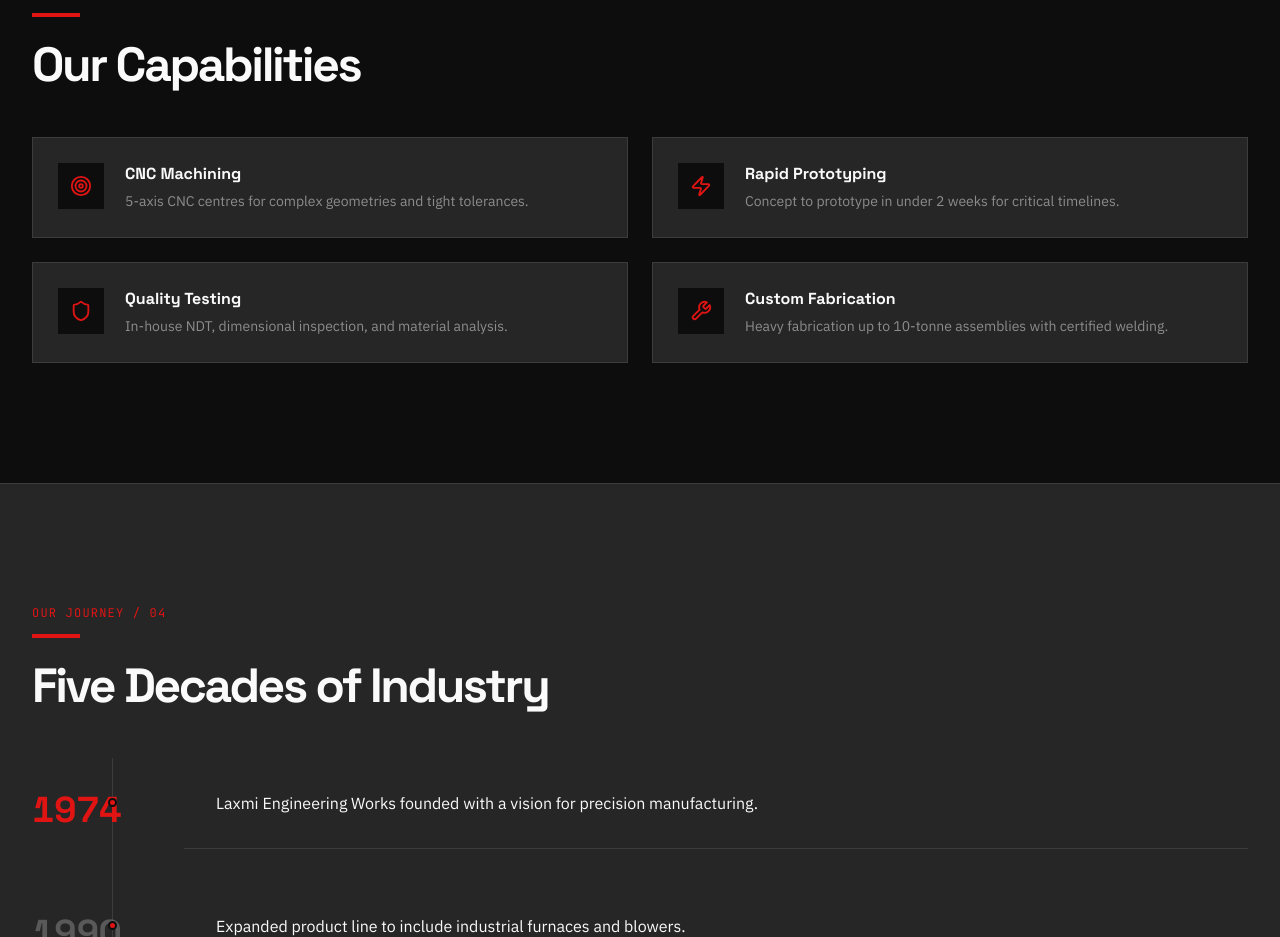
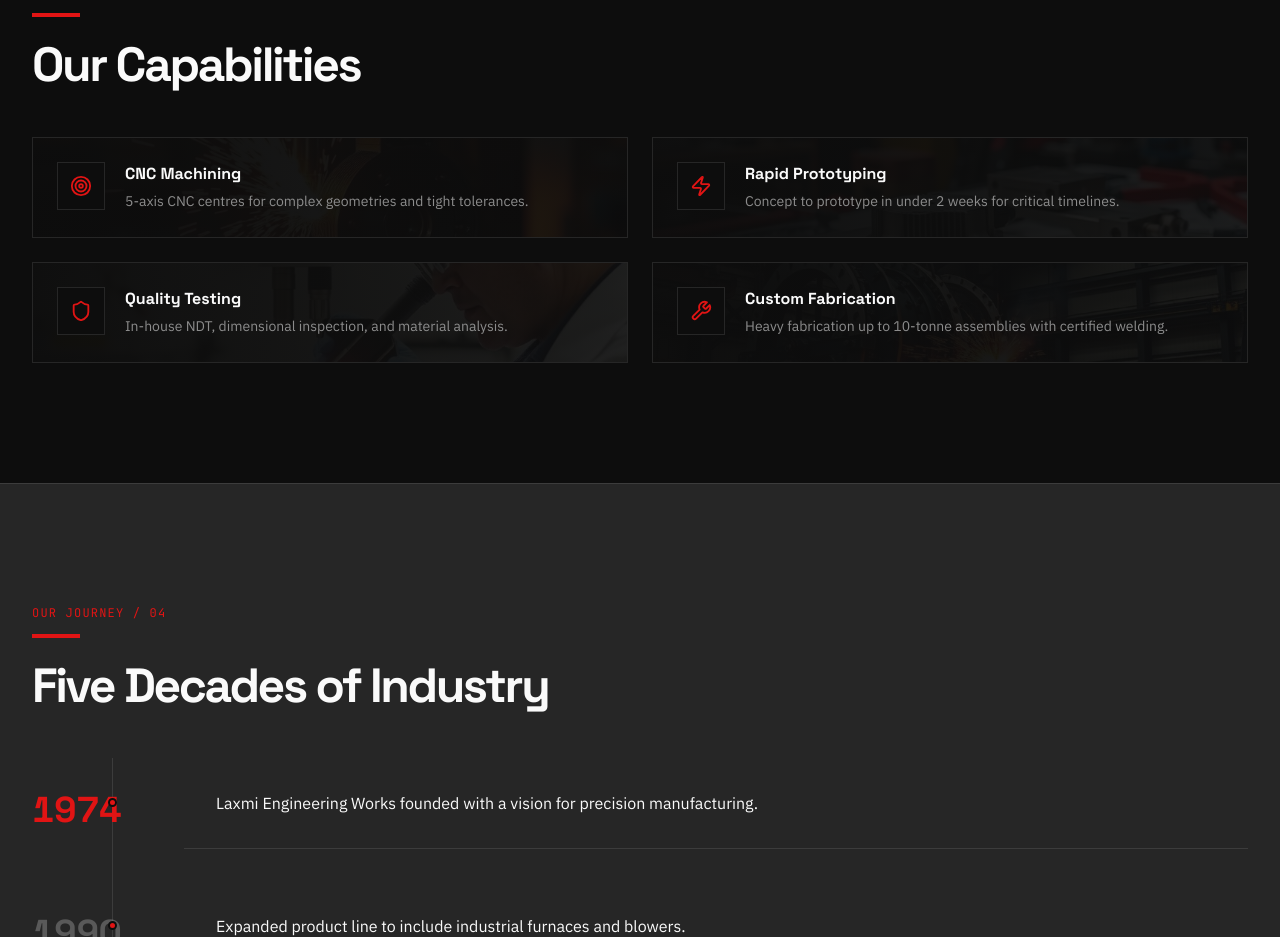
Before and after one commit to VanshKothari05/laxmi_engineering, a React (Vite) app: page /about in a window 1280 px wide. Shown: the part 2380-3317 px from the top of the page. Built offline with nearby package versions, Linux system fonts and the light colour scheme; the HTML template or start-up script is replaced by a standard one.

Commit message:
Add capability images
Co-authored-by: praneelshah <87845359+praneelshah@users.noreply.github.com>

```diff
--- a/src/pages/About.tsx
+++ b/src/pages/About.tsx
@@ -186,14 +186,22 @@ const About = () => {
                 whileInView={{ opacity: 1, x: 0 }}
                 viewport={{ once: true }}
                 transition={{ delay: i * 0.1 }}
-                className="flex gap-5 bg-secondary border border-border p-6 group hover:border-primary/40 transition-all duration-300"
+                className="relative overflow-hidden border border-border group hover:border-primary/40 transition-all duration-300"
               >
-                <div className="w-12 h-12 bg-background border border-border flex items-center justify-center shrink-0 group-hover:border-primary/50 transition-colors">
-                  <cap.icon className="text-primary" size={22} />
+                {/* Background image */}
+                <div className="absolute inset-0">
+                  <img src={cap.image} alt={cap.title} className="w-full h-full object-cover opacity-20 group-hover:opacity-30 transition-opacity duration-500 group-hover:scale-105 transition-transform" loading="lazy" width={800} height={512} />
                 </div>
-                <div>
-                  <h3 className="font-display text-base font-bold text-foreground mb-1 group-hover:text-primary transition-colors">{cap.title}</h3>
-                  <p className="text-muted-foreground text-sm leading-relaxed">{cap.desc}</p>
+                <div className="absolute inset-0 bg-gradient-to-r from-background/95 via-background/80 to-background/60" />
+
+                <div className="relative flex gap-5 p-6">
+                  <div className="w-12 h-12 bg-background border border-border flex items-center justify-center shrink-0 group-hover:border-primary/50 transition-colors">
+                    <cap.icon className="text-primary" size={22} />
+                  </div>
+                  <div>
+                    <h3 className="font-display text-base font-bold text-foreground mb-1 group-hover:text-primary transition-colors">{cap.title}</h3>
+                    <p className="text-muted-foreground text-sm leading-relaxed">{cap.desc}</p>
+                  </div>
                 </div>
               </motion.div>
             ))}
```
